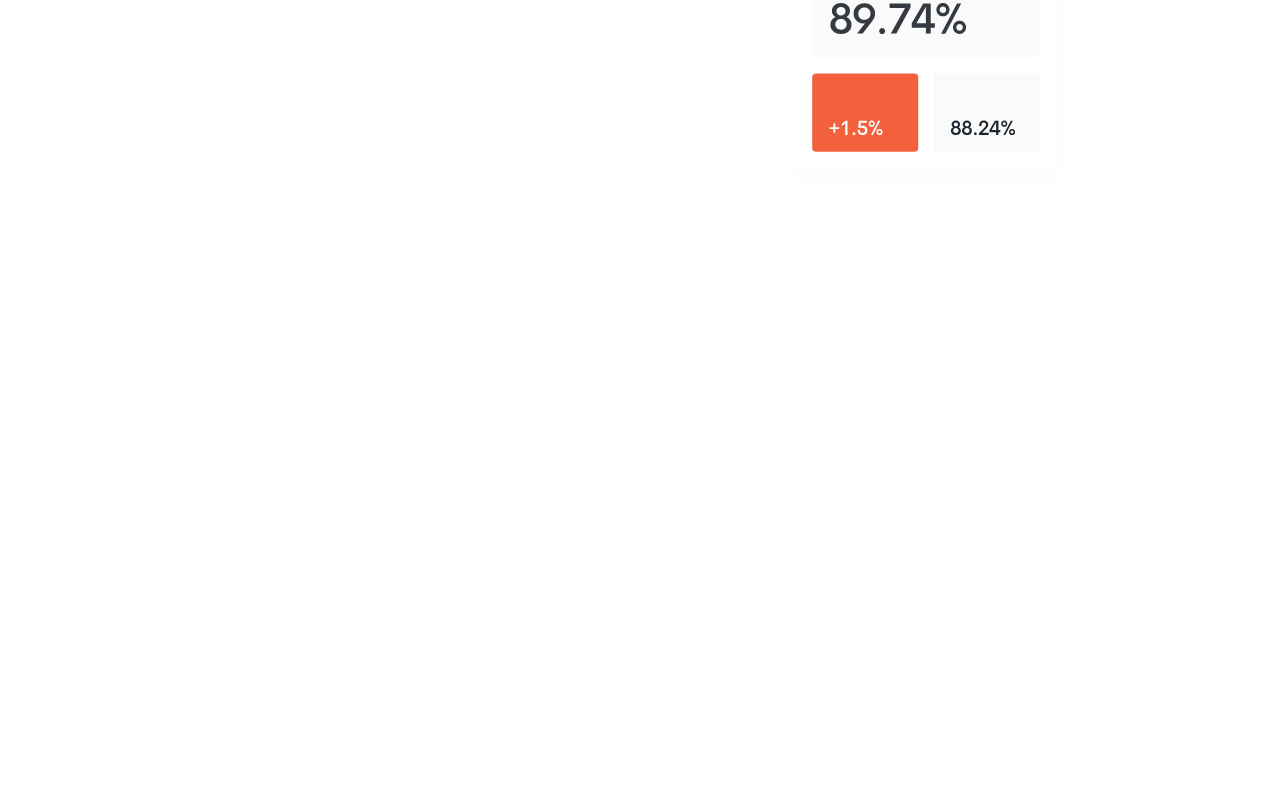
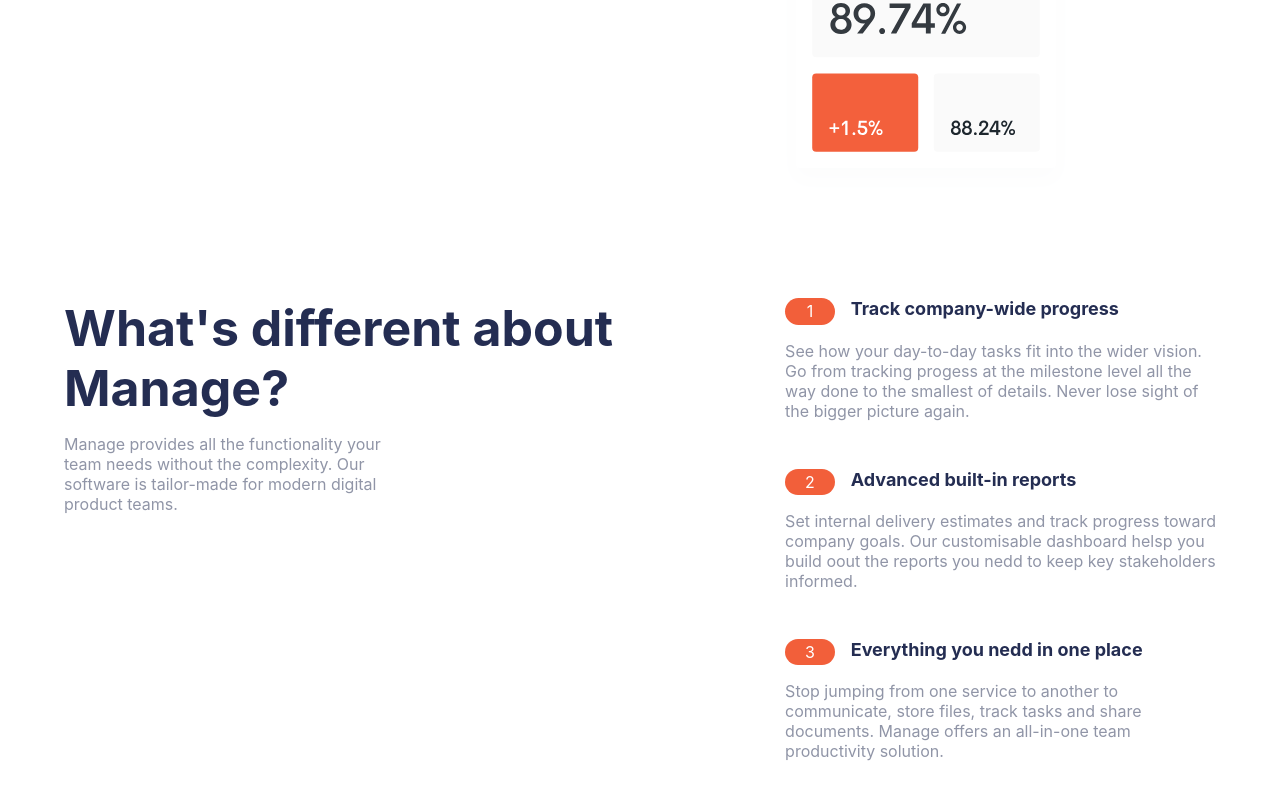
Before and after one commit to chrysellia/manage-landing-page, a React (Create React App) app in the folder website/: page / in a window 1280 px wide. Shown: the part 510-1310 px from the top of the page. Before the commit the page ends 800 px from the top, so only its background shows below. Built offline with nearby package versions, Linux system fonts and the light colour scheme.

Commit message:
Body component created

```diff
--- /dev/null
+++ b/website/src/Body/Body.component.js
@@ -0,0 +1,71 @@
+import React from 'react'
+import './Body.style.scss'
+
+const Body = () => {
+    return (
+        <div className="body-page">
+            <div className="body-wrapper">
+
+                <div className="body-content">
+                    <div className="body-title">What's different about <br/> Manage?</div>
+                    <div className="body-description">
+                        <p>
+                            Manage provides all the functionality your <br/>
+                            team needs without the complexity. Our <br/>
+                            software is tailor-made for modern digital <br/>
+                            product teams.
+                        </p>
+                    </div>
+                </div>
+
+                <div className="body-services">
+                    <div className="services-wrapper">
+                        <div className="services-card">
+                            <div className="services-title">
+                                <div className="services-rank">1</div>
+                                <div className="main-title">Track company-wide progress</div>
+                            </div>
+                            <div className="services-description">
+                                <p>
+                                    See how your day-to-day tasks fit into the wider vision. <br/>
+                                    Go from tracking progess at the milestone level all the <br/>
+                                    way done to the smallest of details. Never lose sight of <br/> the bigger picture again.
+                                </p>
+                            </div>
+                        </div>
+
+                        <div className="services-card">
+                            <div className="services-title">
+                                <div className="services-rank">2</div>
+                                <div className="main-title">Advanced built-in reports</div>
+                            </div>
+                            <div className="services-description">
+                                <p>
+                                    Set internal delivery estimates and track progress toward <br/>
+                                    company goals. Our customisable dashboard helsp you <br/>
+                                    build oout the reports you nedd to keep key stakeholders <br/> informed.
+                                </p>
+                            </div>
+                        </div>
+
+                        <div className="services-card">
+                            <div className="services-title">
+                                <div className="services-rank">3</div>
+                                <div className="main-title">Everything you nedd in one place</div>
+                            </div>
+                            <div className="services-description">
+                                <p>
+                                    Stop jumping from one service to another to <br/>
+                                    communicate, store files, track tasks and share <br/>
+                                    documents. Manage offers an all-in-one team <br/> productivity solution.
+                                </p>
+                            </div>
+                        </div>
+                    </div>
+                </div>
+            </div>
+        </div>
+    )
+}
+
+export default Body
--- /dev/null
+++ b/website/src/Body/Body.style.scss
@@ -0,0 +1,54 @@
+.body-page {
+    .body-wrapper {
+        padding: 3rem 4rem;
+        display: flex;
+
+        .body-content {
+            flex: auto;
+
+            .body-title {
+                color: hsl(228, 39%, 23%);
+                font-weight: 700;
+                font-size: 50px;
+            }
+
+            .body-description {
+                color: hsl(227, 12%, 61%);
+                font-size: 16px;
+            }
+        }
+
+        .body-services {
+            .services-wrapper {
+                .services-card {
+                    padding-bottom: 2rem;
+
+                    .services-title {
+                        display: flex;
+
+                        .services-rank {
+                            color: white;
+                            background-color: hsl(12, 88%, 59%);
+                            border-radius: 1rem;
+                            padding: 0.2rem 0.3rem;
+                            width: 40px;
+                            text-align: center;
+                        }
+
+                        .main-title {
+                            color: hsl(228, 39%, 23%);
+                            font-weight: 700;
+                            font-size: 18px;
+                            padding-left: 1rem;
+                        }
+                    }
+
+                    .services-description {
+                        color: hsl(227, 12%, 61%);
+                        font-size: 16px;
+                    }
+                }
+            }
+        }
+    }
+}
--- a/website/src/MainComponent/MainComponent.component.js
+++ b/website/src/MainComponent/MainComponent.component.js
@@ -1,12 +1,17 @@
 import React from 'react'
 import Navbar from '../Navbar/Navbar.component'
 import Hero from '../Hero/Hero.component'
+import Body from '../Body/Body.component'
+import Testimonials from '../Testimonials/Testimonials.component'
 
 const MainComponent = () => {
     return (
         <div>
             <Navbar/>
             <Hero/>
+            <Body/>
+            <Testimonials/>
+
         </div>
     )
 }
```
